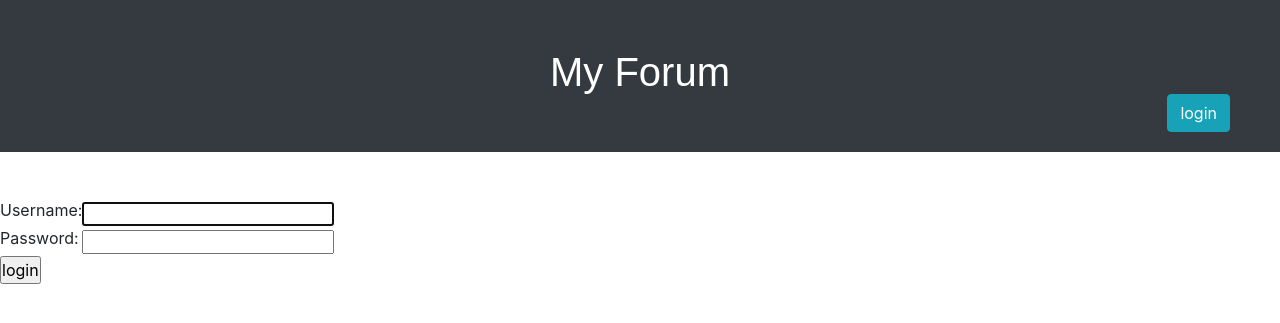
After one commit to ravinduf/Forum, a Django app: page /accounts/login/ in a window 1280 px wide. The commit adds this page. Shown: the top 323 px of the page. Run offline with Django 3.2, Linux system fonts and the light colour scheme; some libraries are stand-ins or nearby versions; some web fonts are replaced.

Commit message:
added a login page

```diff
--- a/forum/static/css/forum.css
+++ b/forum/static/css/forum.css
@@ -50,5 +50,5 @@ p{
 }
 
 .ask_question_span a{
-    color: white;
+
 }
--- a/forum/templates/forum/base.html
+++ b/forum/templates/forum/base.html
@@ -13,8 +13,14 @@
 <Body>
     <div class="container-fluid p-5 bg-dark text-white" id="header">
     <h1>My Forum</h1>
-    <span class="ask_question_span"><button class="btn btn-primary"><a href="{% url 'addQuestion' %}">ask question</a></button></span>
-    </div>
+    <span class="ask_question_span">
+    {% if user.is_authenticated == False %}
+        <a href="{% url 'login' %}"><button class="btn btn-info">login</button></a>
+    {% else %}
+        <a href="{% url 'addQuestion' %}"><button class="btn btn-primary ">ask question</button></a>
+    {% endif %}
+    </span>
+</div>
 
     <br>
     <br>
--- /dev/null
+++ b/forum/templates/registration/login.html
@@ -0,0 +1,24 @@
+{% extends 'forum/base.html' %}
+
+{% block content %}
+    {% if form.errors %}
+        <p>Your username and password didn't match. Please try again.</p>
+    {% endif %}
+
+    <form method="POST" action = "{% url 'login' %}">{% csrf_token %}
+        <table>
+            <tr>
+                <td>{{ form.username.label_tag }}</td>
+                <td>{{ form.username }}</td>
+            </tr>
+            <tr>
+                <td>{{ form.password.label_tag }}</td>
+                <td>{{ form.password }}</td>
+            </tr>
+        </table>
+
+        <input type="submit" value="login"/>
+        <input type="hidden" name="next" value="{{ next }}"/>
+    </form>
+
+{% endblock %}
--- a/mysite/settings.py
+++ b/mysite/settings.py
@@ -120,3 +120,5 @@ USE_TZ = True
 # https://docs.djangoproject.com/en/3.0/howto/static-files/
 
 STATIC_URL = '/static/'
+
+LOGIN_REDIRECT_URL = '/'
--- a/mysite/urls.py
+++ b/mysite/urls.py
@@ -15,9 +15,11 @@ Including another URLconf
 """
 from django.contrib import admin
 from django.urls import path, include
+from django.contrib.auth import views
 
 urlpatterns = [
     path('admin/', admin.site.urls),
+    path('accounts/login/', views.LoginView.as_view(), name='login'),
     path('',include('forum.urls')),
 
 ]
```
